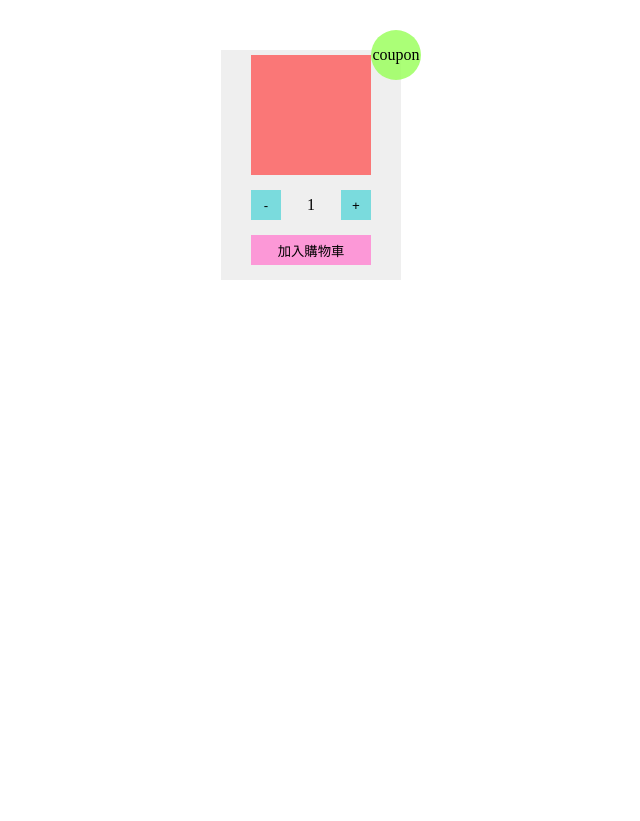
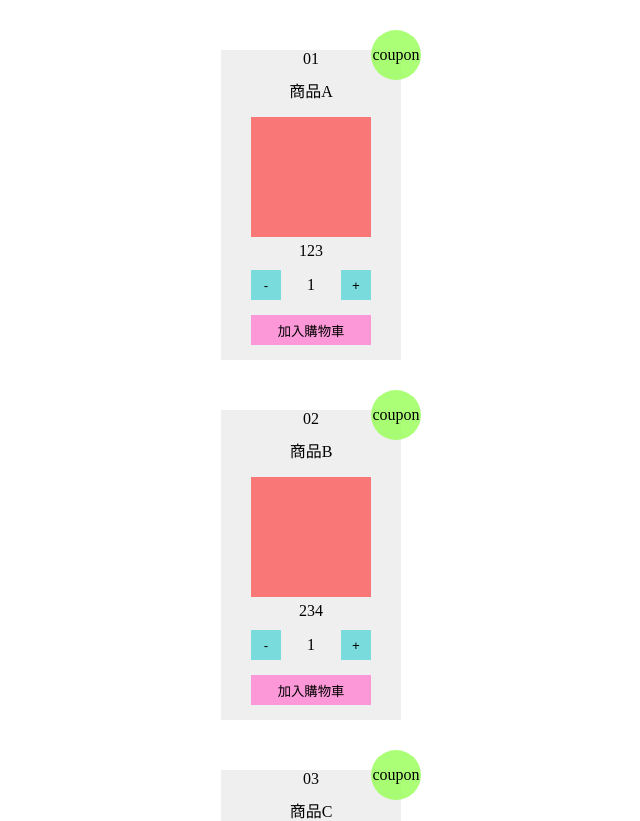
Before and after one commit to jamiechien25/jestTest, an Angular app: page / in a window 1280 px wide. Shown: the top 821 px of the page, without its empty margins (329-969 px from the left). Before the commit the page ends 800 px from the top, so only its background shows below. Built offline with nearby package versions, Linux system fonts and the light colour scheme.

Commit message:
make mock data

```diff
--- a/src/app/product/product/product.component.html
+++ b/src/app/product/product/product.component.html
@@ -1,12 +1,13 @@
-<div class="container">
-  <!-- <p class="title">{{title}}</p> -->
+<div class="container" *ngFor="let item of productInfo ; let i = index"  >
+  {{item.productId}}
+  <p class="title">{{item.productName}}</p>
   <div class="coupon" (click)="getcoupon()">coupon</div>
   <div class="fakeImg"></div>
+  <div>{{item.productPrice}}</div>
   <div class="button-area">
     <button (click)="minus()">-</button>
     <div (ngModel)="productCount" class="number-show">{{productCount}}</div>
     <button (click)="add()">+</button>
   </div>
-  <button class="add-button" (click)="addcart()">加入購物車</button>
-
+  <button class="add-button" (click)="addcart(item)">加入購物車</button>
 </div>
--- a/src/app/product/product/product.component.ts
+++ b/src/app/product/product/product.component.ts
@@ -1,19 +1,102 @@
-import { Component } from '@angular/core';
+import { Component, OnInit } from '@angular/core';
+import { FormControl, FormGroup } from '@angular/forms';
+import { product } from 'src/app/interfaces/product';
 
 @Component({
   selector: 'app-product',
   templateUrl: './product.component.html',
   styleUrls: ['./product.component.scss']
 })
-export class ProductComponent {
+export class ProductComponent implements OnInit {
 
-  title: string = '商品A'
+  productName: string = '商品A'
   productCount: number = 1
+  productPrice: number = 1234
+  productInfo?: product[]
+
+
+  form1 = new FormGroup({
+    productName: new FormControl(),
+    productId: new FormControl(),
+    productCount: new FormControl(),
+    productPrice: new FormControl(1234),
+  });
 
   constructor() { }
 
-  addcart(): void {
+  ngOnInit(): void {
 
+
+    this.productInfo = [
+      {
+        productId: '01',
+        productName: '商品A',
+        productPrice: 123,
+        productCount: this.productCount,
+        productDesc: '商品A細節',
+      },
+      {
+         productId: '02',
+        productName: '商品B',
+        productPrice: 234,
+        productCount: this.productCount,
+        productDesc: '商品B細節',
+      },
+      {
+         productId: '03',
+        productName: '商品C',
+        productPrice: 124,
+        productCount: 1,
+        productDesc: '商品C細節',
+      },
+      {
+         productId: '04',
+        productName: '商品D',
+        productPrice: 125,
+        productCount: 1,
+        productDesc: '商品D細節',
+      },
+      {
+         productId: '05',
+        productName: '商品E',
+        productPrice: 128,
+        productCount: 1,
+        productDesc: '商品E細節',
+      },
+      {
+         productId: '06',
+        productName: '商品F',
+        productPrice: 1111,
+        productCount: 1,
+        productDesc: '商品F細節',
+      },
+      {
+         productId: '07',
+        productName: '商品G',
+        productPrice: 12312,
+        productCount: 1,
+        productDesc: '商品G細節',
+      },
+      {
+         productId: '08',
+        productName: '商品H',
+        productPrice: 1233,
+        productCount: 1,
+        productDesc: '商品H細節',
+      },
+    ] as product[]
+  }
+
+  addcart(item:any): void {
+    const abcArray = {
+      productName: item.productName,
+      productCount: this.productCount,
+      productPrice: item.productPrice,
+      productId:item.productId
+    }
+    console.log(abcArray)
+    // console.log(item)
+    // console.log(this.productCount)
   }
 
   add(): void {
@@ -28,4 +111,6 @@ export class ProductComponent {
 
   }
 
+
+
 }
```
